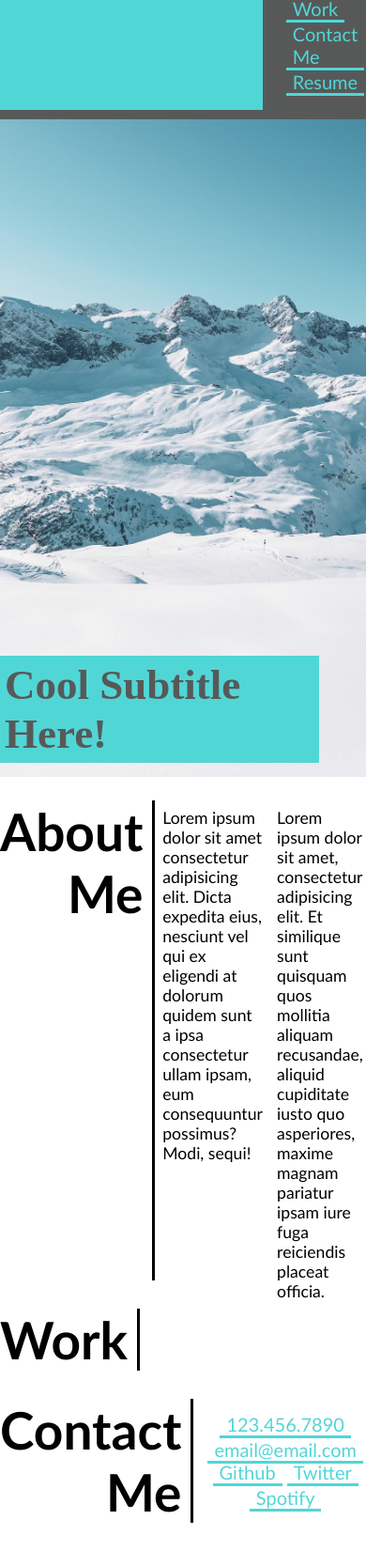
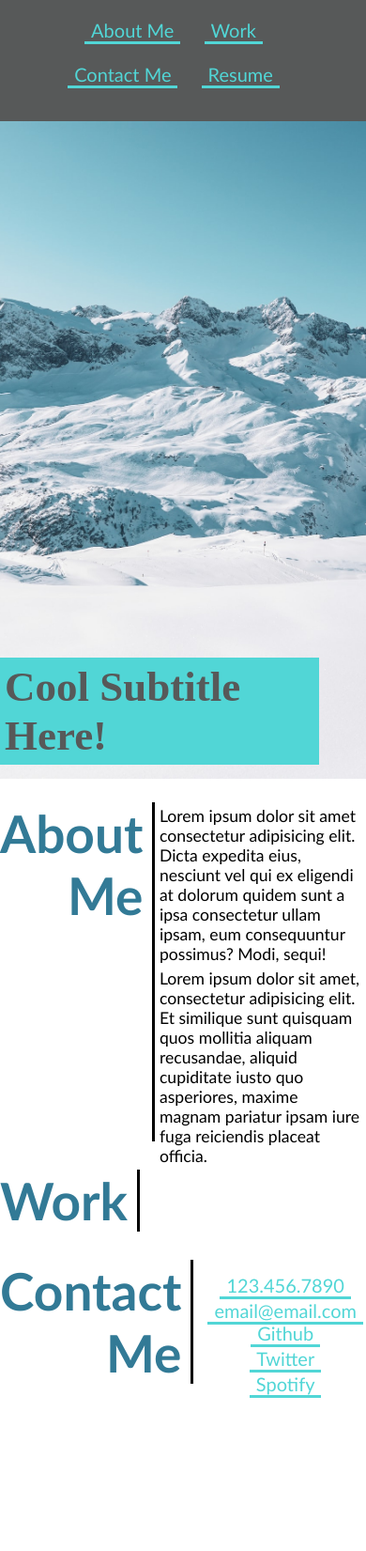
Before and after one commit to Gramer35/Portfolio, a plain HTML site: page index.html in a window 390 px wide. Shown: the part 79-1730 px from the top of the page at 94% size. After the commit the page ends 1582 px from the top, so only its background shows below. Drawn offline with Linux system fonts and the light colour scheme.

Commit message:
updated content to align properly

```diff
--- a/assets/css/style.css
+++ b/assets/css/style.css
@@ -5,6 +5,8 @@
 }
 
 :root{
+    --main-blue: #51d6d6;
+    --content-blue: #327a96;
 
 }
 
@@ -14,7 +16,7 @@
     padding: 10px 10px 10px 0px;
     font-family: 'Trebuchet MS';
     background-color: #575959;
-    color: #51d6d6;
+    color: var(--main-blue);
 }
 
 .header h1 {
@@ -22,7 +24,7 @@
     display: inline-block;
     font-size: 45px;
     color: #575959;
-    background-color: #51d6d6;
+    background-color: var(--main-blue);
 }
 
 .header nav {
@@ -41,7 +43,7 @@
 }
 
 a {
-    color: #51d6d6;
+    color: var(--main-blue);
     text-decoration: none;
     padding: 0px 7px;
     border-bottom: 3px solid;
@@ -67,22 +69,24 @@ p {
     padding: 5px 5px 5px 5px;
     font-size: 45px;
     color: #575959;
-    background-color: #51d6d6;
+    background-color: var(--main-blue);
 }
 
 .content {
     display: flex;
+    flex-grow: 1;
     font-family: 'Trebuchet MS';
 }
 
 .content h3 {
-    /* margin: auto; */
+    flex: 0 0 25%;
     margin-bottom: 30px;
     padding-right: 10px;
     text-align:end;
     font-size: 55px;
     border-right: 3px solid;
     border-color: black;
+    color: var(--content-blue);
 }
 
 .content h4 {
@@ -93,6 +97,8 @@ p {
 
 .content nav {
     display: flex;
+    justify-content: center;
+    align-items: center;
     padding: 15px;
     margin-right: 20px;
     text-align: center;
@@ -102,10 +108,11 @@ p {
 
 .content nav ul li {
     display: inline-flex;
-    /* margin: 0px 10px; */
+    /* justify-content: flex-end;
+    align-items: center; */
+    margin: 0px 10px;
 }
 
-.content work
 
 
 @media screen and (max-width: 800px) {
@@ -120,7 +127,7 @@ p {
         display: inline-block;
         font-size: 45px;
         color: #575959;
-        background-color: #51d6d6;
+        background-color: var(--main-blue);
     }
 
     nav {
--- a/index.html
+++ b/index.html
@@ -31,16 +31,20 @@
     <h2>Cool Subtitle Here!</h2>
 </figure>
 <section class="content">
-    <h3>About Me</h3>
-    <p>Lorem ipsum dolor sit amet consectetur adipisicing elit. Dicta expedita eius, nesciunt vel qui ex eligendi at dolorum quidem sunt a ipsa consectetur ullam ipsam, eum consequuntur possimus? Modi, sequi!</p>
-    <p>Lorem ipsum dolor sit amet, consectetur adipisicing elit. Et similique sunt quisquam quos mollitia aliquam recusandae, aliquid cupiditate iusto quo asperiores, maxime magnam pariatur ipsam iure fuga reiciendis placeat officia. </p>
+    <h3>About <br> Me</h3>
+    <div>
+        <p>Lorem ipsum dolor sit amet consectetur adipisicing elit. Dicta expedita eius, nesciunt vel qui ex eligendi at dolorum quidem sunt a ipsa consectetur ullam ipsam, eum consequuntur possimus? Modi, sequi!</p>
+        <p>Lorem ipsum dolor sit amet, consectetur adipisicing elit. Et similique sunt quisquam quos mollitia aliquam recusandae, aliquid cupiditate iusto quo asperiores, maxime magnam pariatur ipsam iure fuga reiciendis placeat officia. </p>
+    </div>
 </section>
 <section class="content">
     <h3>Work</h3>
+    <div>
 
+    </div>
 </section>
 <section class="content">
-    <h3>Contact Me</h3>
+    <h3>Contact <br> Me</h3>
     <nav>
         <ul>
             <li>
```
